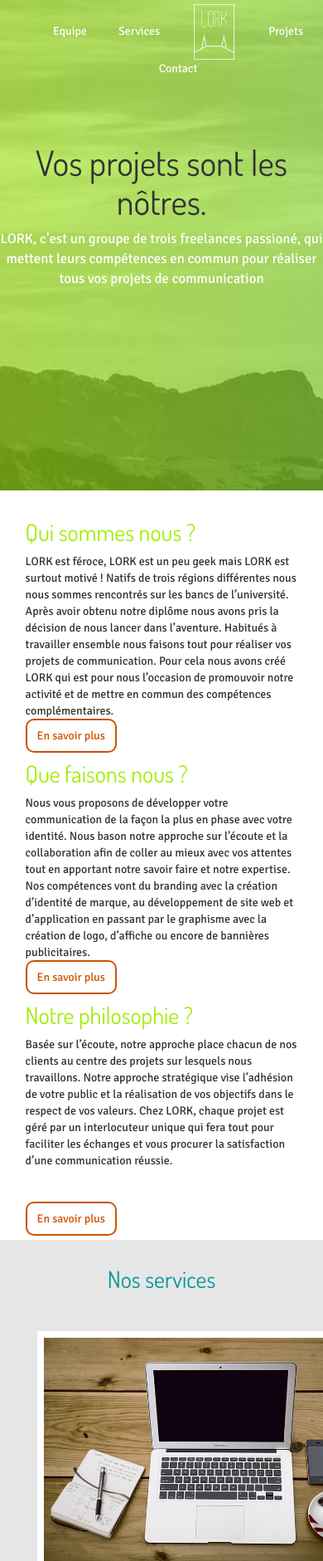
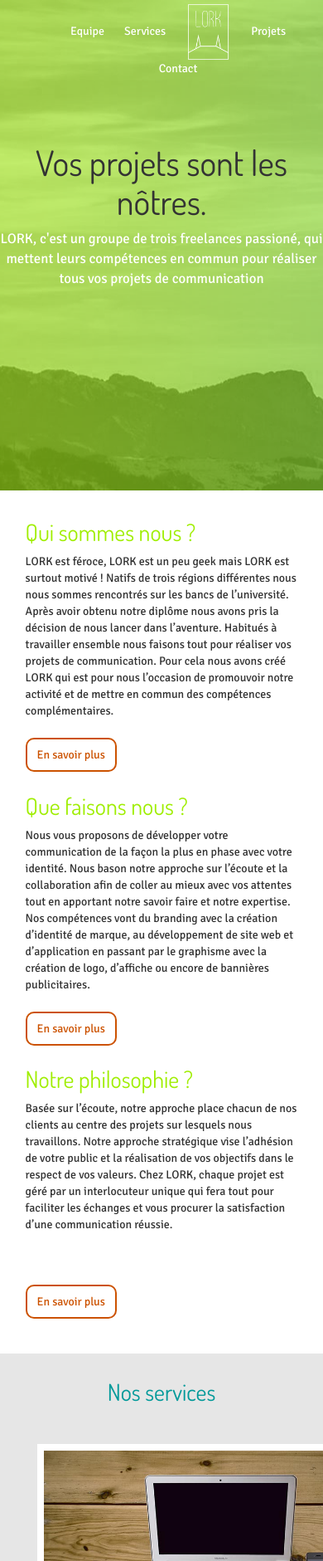
Before and after one commit to rioll/Lork, a PHP site: page / in a window 390 px wide; the page is wider, and only the part inside the window is pictured. Shown: the top 1881 px of that part at 83% size. Run offline with PHP 8.4, Linux system fonts and the light colour scheme; some libraries are stand-ins or nearby versions.

Commit message:
Responsive +++

```diff
--- a/css/main.css
+++ b/css/main.css
@@ -97,7 +97,12 @@ footer {
 .right {
 	text-align: end;
 }
+@media (max-width: 991px) {
 
+	.air{
+		margin-bottom: 10%;
+	}
+}
 /*element*/
 .btn-devis {
 	background-color: #9fee00;
@@ -248,7 +253,12 @@ footer {
 	display: inline;
 	padding: 5%;
 }
-
+@media (max-width: 768px) {
+	#navigation ul li {
+		display: inline;
+		padding: 3%;
+	}
+}
 .active {
 	border-bottom: 2px solid #cc5200;
 	padding-bottom: 1%;
--- a/index.php
+++ b/index.php
@@ -34,27 +34,27 @@
 
     <section id="information-accueil">
       <div class="row info">
-        <div class="col-md-4 col-sm-12">
+        <div class="col-md-4 col-sm-12 air">
         <h3 class="vert">Qui sommes nous ?</h3>
-          <p class="quiquequoi">
+          <p class="quiquequoi air">
           LORK est féroce, LORK est un peu geek mais LORK est surtout motivé !
 Natifs de trois régions différentes nous nous sommes rencontrés sur les bancs de l’université. Après avoir obtenu notre diplôme nous avons pris la décision de nous lancer dans l’aventure. Habitués à travailler ensemble nous faisons tout pour réaliser vos projets de communication. Pour cela nous avons créé LORK qui est pour nous l’occasion de promouvoir notre activité et de mettre en commun des compétences complémentaires.
           </p>
                       <a href="equipe.php" class="btn-orange-light">En savoir plus</a>
 
         </div>
-        <div class="col-md-4 col-sm-12">
+        <div class="col-md-4 col-sm-12 air">
         <h3 class="vert">Que faisons nous ?</h3>
-          <p class="quiquequoi">
+          <p class="quiquequoi air">
          Nous vous proposons de développer votre communication de la façon la plus en phase avec votre identité. Nous bason notre approche sur l’écoute et la collaboration afin de
 coller au mieux avec vos attentes tout en apportant notre savoir faire et notre expertise.  Nos compétences vont du branding avec la création d’identité de marque, au développement de site web et d’application en passant par le graphisme avec la création de logo, d’affiche ou encore de bannières publicitaires.
           </p>
                       <a href="projet.php" class="btn-orange-light">En savoir plus</a>
 
         </div>
-        <div class="col-md-4 col-sm-12">
+        <div class="col-md-4 col-sm-12 air">
         <h3 class="vert">Notre philosophie ?</h3>
-          <p class="quiquequoi">
+          <p class="quiquequoi air">
           Basée sur l’écoute, notre approche place chacun de nos clients au centre des projets
 sur lesquels nous travaillons. Notre approche stratégique vise l’adhésion de votre public et la réalisation de vos objectifs dans le respect de vos valeurs. Chez LORK, chaque projet est géré par un interlocuteur unique qui fera tout pour faciliter les échanges et vous procurer la satisfaction d’une communication réussie.
           </p>
@@ -63,7 +63,7 @@ sur lesquels nous travaillons. Notre approche stratégique vise l’adhésion de
         </div>
       </div>
     </section>
-    <section id="services-accueil">
+    <section id="services-accueil" class="air">
       <div class="row pad3">
         <div class="col-md-6 col-sm-12 colonne-centree text-center">
           <h2>Nos services</h2>
@@ -107,12 +107,12 @@ sur lesquels nous travaillons. Notre approche stratégique vise l’adhésion de
           </li>
         </ul>
         </div>
-      <div class="row pad2">
+      <div class="row pad3">
           <div class="col-md-12 col-sm-12 text-center">
             <p class="orange text-vingt">LORK sait bien s'entourer, c'est pouquoi  il est aussi possible de répondre à vos besoins de production audiovisuelle et 3D</p>
           </div>
       </div>
-      <div class="row pad2">
+      <div class="row pad3 ">
           <div class="col-md-12 col-sm-12 text-center pad2">
             <a href="contact.php" class="btn-devis">Faire une demande de devis</a>
           </div>
```
Also changed, not shown: equipe.php (+5 -5 lines), projet.php (+7 -7 lines).
